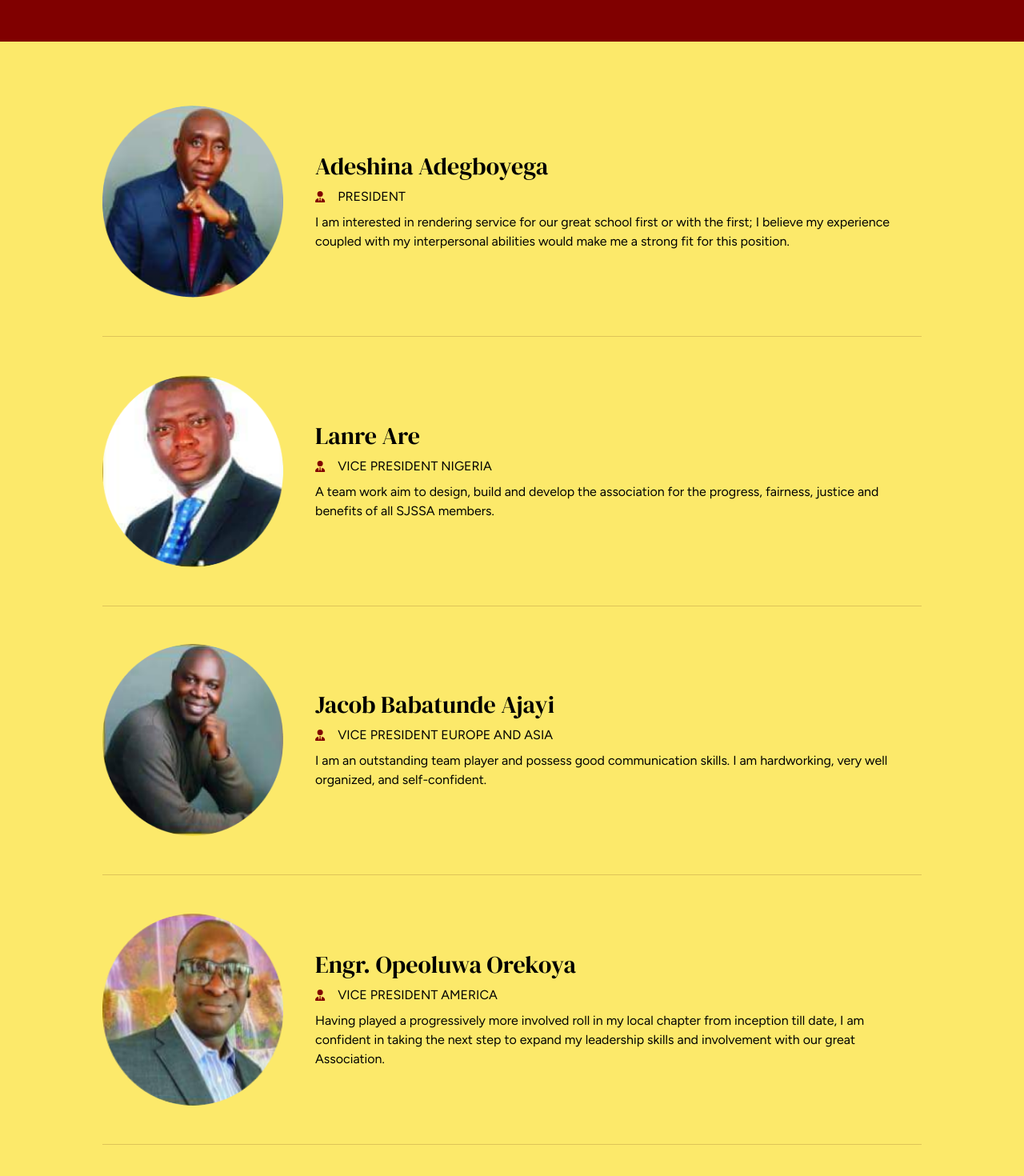
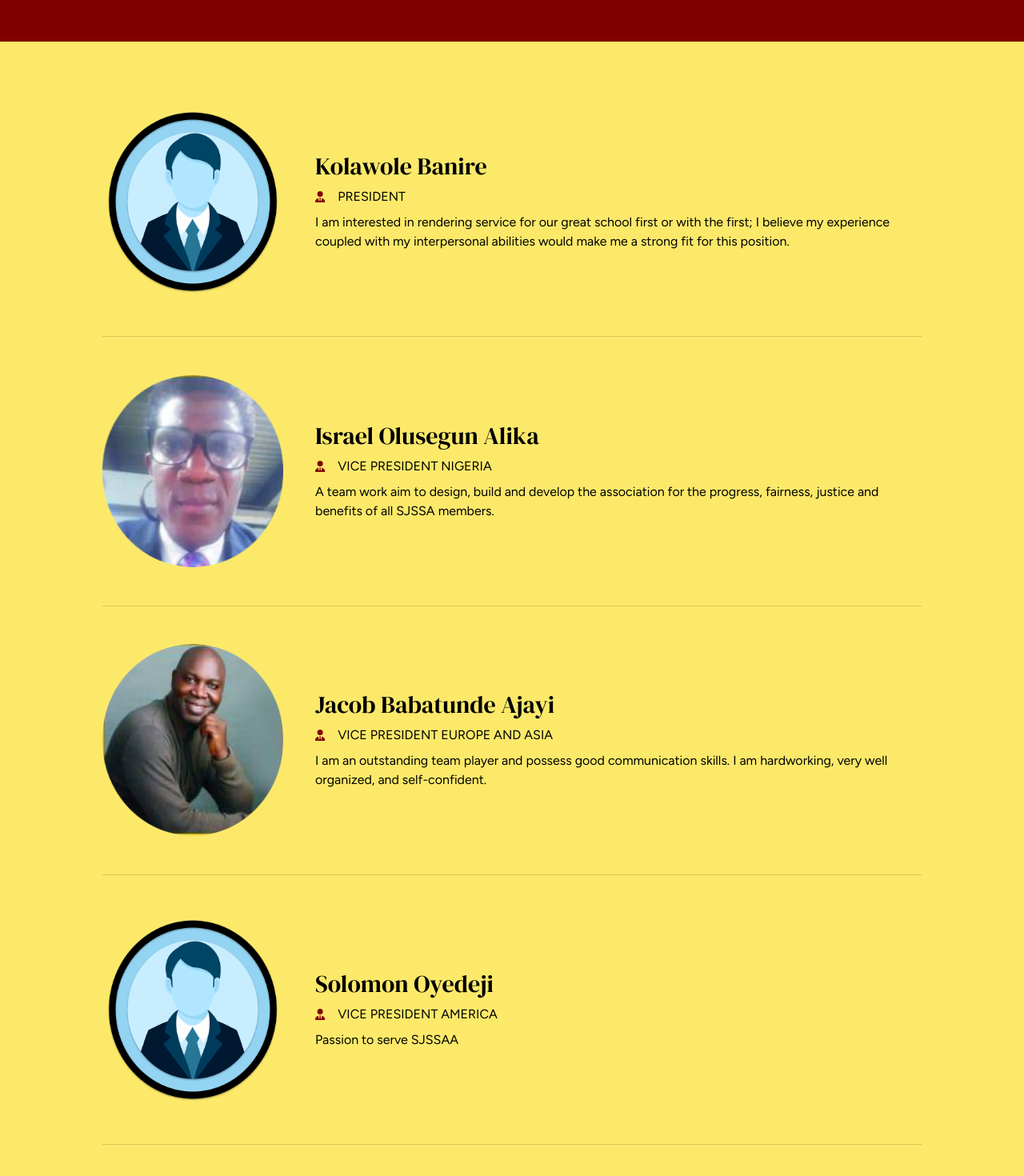
Before and after one commit to Harlexander/sjssaa, a Next.js app: page /excos/national-executives in a window 1280 px wide. Shown: the part 240-1710 px from the top of the page at 80% size. Built offline with nearby package versions, Linux system fonts and the light colour scheme; what tw-elements would draw is missing.

Commit message:
updaye excos

```diff
--- a/components/Carousel/HeroCarousel.js
+++ b/components/Carousel/HeroCarousel.js
@@ -7,7 +7,7 @@ import { OutlineButton, SolidButton } from '../Button/Button'
 const HeroCarousel = () => {
   return (
     <div className="h-[40em] md:h-screen">
-    <div style={{background : "url(/home.jpg)"}} className="flex flex-col h-full space-y-10 px-5 md:text-left text-center justify-center md:px-24 bg-gray-400 dark:bg-gray-700 dark:text-white">
+    <div id="heroImage" className="flex flex-col h-full space-y-10 px-5 md:text-left text-center justify-center md:px-24 bg-gray-400 dark:bg-gray-700 dark:text-white">
         <Fade>
         <p className='font-primary md:text-6xl text-3xl text-pry'>St. Joseph Secondary School Alumni Association (SJSSAA), Surulere Lagos.</p>
             <p className='md:text-2xl font-nunito text-white lg:w-3/5'>
--- a/components/Excos/Executive.js
+++ b/components/Excos/Executive.js
@@ -3,6 +3,30 @@ import { FontAwesomeIcon } from '@fortawesome/react-fontawesome'
 import React from 'react'
 import { SolidButton } from '../Button/Button'
 import ExecutiveContainer from './ExecutiveContainer'
+
+const executiveData = [
+  {
+    name: 'Kolawole Banire',
+    img: '',
+    bio: 'I am interested in rendering service for our great school first or with the first; I believe my experience coupled with my interpersonal abilities would make me a strong fit for this position.',
+    mail: 'kolawole.banire@sjssaa.com',
+    position: 'President',
+  },
+  {
+    name: 'Israel Olusegun Alika',
+    img: '../general secretary.png',
+    bio: 'A team work aim to design, build and develop the association for the progress, fairness, justice and benefits of all SJSSA members.',
+    mail: 'lanreare@sjssaa.com',
+    position: 'Vice President Nigeria',
+  },
+  {
+    name: 'Jacob Babatunde Ajayi',
+    img: '../vp.png',
+    bio: 'I am an outstanding team player and possess good communication skills. I am hardworking, very well organized, and self-confident.',
+    mail: 'jb.ajayi@sjssaa.com',
+    position: 'Vice President Europe and Asia',
+  },
+];
 
 const Executive = () => {
   return (
@@ -12,30 +36,18 @@ const Executive = () => {
             </div>
 
         <div className='w-full md:px-32 space-y-12'>
-        <ExecutiveContainer
-            name={'Adeshina Adegboyega'}
-            img="../president.png"
-            bio={"I am interested in rendering service for our great school first or with the first; I believe my experience coupled with my interpersonal abilities would make me a strong fit for this position."}
-            mail={"gboyega.adeshina@sjssaa.com"}
-            position="President"/>
+            {
+              executiveData.map((executive, index) => (
+                <>
+                <ExecutiveContainer
+                    {...executive}
+                    img={executive.img ? executive.img : '/user.webp'}
+                   />
 
-            <div className='h-[0.1px] md:h-[0.5px] bg-yellow-900 bg-opacity-20'/>
-
-            <ExecutiveContainer
-            name={'Lanre Are'}
-            img="../vp-nigeria.png"
-            bio={"A team work aim to design, build and develop the association for the progress, fairness, justice and benefits of all SJSSA members."}
-            mail={"lanreare@sjssaa.com"}
-            position="Vice President Nigeria"/>
-
-            <div className='h-[0.1px] md:h-[0.5px] bg-yellow-900 bg-opacity-20'/>
-
-            <ExecutiveContainer
-            name={'Jacob Babatunde Ajayi'}
-            img="../vp.png"
-            bio={"I am an outstanding team player and possess good communication skills. I am hardworking, very well organized, and self-confident."}
-            mail={"jb.ajayi@sjssaa.com"}
-            position="Vice President Europe and Asia"/>
+                  <div className='h-[0.1px] md:h-[0.5px] bg-yellow-900 bg-opacity-20'/>
+                </>
+              ))
+            }
         </div>
 
         <div className='flex justify-center py-10'>
--- a/pages/excos/national-executives.js
+++ b/pages/excos/national-executives.js
@@ -3,6 +3,109 @@ import ExecutiveContainer from '../../components/Excos/ExecutiveContainer'
 import PageHeader from '../../components/Header/PageHeader'
 import UnderConstruction from '../../components/Header/UnderConstruction'
 import IndexNavbar from '../../components/Navbar/Navbar'
+
+
+const executiveData = [
+  {
+    name: 'Kolawole Banire',
+    img: '',
+    bio: 'I am interested in rendering service for our great school first or with the first; I believe my experience coupled with my interpersonal abilities would make me a strong fit for this position.',
+    mail: 'kolawole.banire@sjssaa.com',
+    position: 'President',
+  },
+  {
+    name: 'Israel Olusegun Alika',
+    img: '../general secretary.png',
+    bio: 'A team work aim to design, build and develop the association for the progress, fairness, justice and benefits of all SJSSA members.',
+    mail: 'lanreare@sjssaa.com',
+    position: 'Vice President Nigeria',
+  },
+  {
+    name: 'Jacob Babatunde Ajayi',
+    img: '../vp.png',
+    bio: 'I am an outstanding team player and possess good communication skills. I am hardworking, very well organized, and self-confident.',
+    mail: 'jb.ajayi@sjssaa.com',
+    position: 'Vice President Europe and Asia',
+  },
+  {
+    name: 'Solomon Oyedeji',
+    img: '',
+    bio: 'Passion to serve SJSSAA',
+    mail: 'oorekoya@sjssaa.com',
+    position: 'Vice President America',
+  },
+  {
+    name: 'Monday Udo',
+    img: '',
+    bio: '',
+    mail: 'israelolusegun.alika@sjssaa.com',
+    position: 'General Secretary',
+  },
+  {
+    name: 'Dr. Emmanuel Ehiwe',
+    img: '../asst.sec.europe & asia.png',
+    bio: 'Passion to serve SJSSAA',
+    mail: 'eehiwe@sjssaa.com',
+    position: 'Asst. Sect Europe and Asia',
+  },
+  {
+    name: 'Anthony Ebhojaye',
+    img: '',
+    bio: 'Passion to serve SJSSAA',
+    mail: 'anthony.ebhojaye@sjssaa.com',
+    position: 'Asst. Sect North and South America',
+  },
+  {
+    name: 'Akeem Ajayi',
+    img: '../financial secretary.png',
+    bio: 'I am an Accountant by training and I have also worked in the banking sector for 19 years. I am honest, hardworking and trustworthy and can be relied upon to do what is expected of me every-time',
+    mail: 'akeem.ajayi@sjssaa.com',
+    position: 'Financial Secretary',
+  },
+  {
+    name: 'Edward Dunkwu',
+    img: '../treasurer.png',
+    bio: 'Passion to serve SJSSAA',
+    mail: 'edunkwu@sjssaa.com',
+    position: 'Treasurer',
+  },
+  {
+    name: 'Olanrewaju Dossouyovo',
+    img: '',
+    bio: 'Passion to serve SJSSAA',
+    mail: 'ola.dossouyovo@sjssaa.com',
+    position: 'Social Secretary',
+  },
+  {
+    name: 'Fatiu Bello Olaitan',
+    img: '../assistant pro.png',
+    bio: 'Passion to serve SJSSAA',
+    mail: 'fatiu.bello@sjssaa.com',
+    position: 'Public Relations Officer',
+  },
+  {
+    name: 'Jolaosho Adewale',
+    img: '',
+    bio: 'Passion to serve SJSSAA',
+    mail: 'jolaoshoadewale@sjssaa.com',
+    position: 'Asst. Fin. Secretary',
+  },
+  {
+    name: 'Samuel Afekhade',
+    img: '',
+    bio: 'Passion to serve SJSSAA',
+    mail: 'samuel.afe@sjssaa.com',
+    position: 'Asst. Social Secretary',
+  },
+  {
+    name: 'Aboyewa Okonedo',
+    img: '',
+    bio: 'Passion to serve SJSSAA',
+    mail: 'aboyewa.okonedo@sjssaa.com',
+    position: 'Asst. General Secretary',
+  },
+];
+
 
 const Index = () => {
   return (
@@ -13,126 +116,20 @@ const Index = () => {
 
 
          <div className='w-full md:px-32 px-5 space-y-12 py-20'>
-            <ExecutiveContainer
-            name={'Adeshina Adegboyega'}
-            img="../president.png"
-            bio={"I am interested in rendering service for our great school first or with the first; I believe my experience coupled with my interpersonal abilities would make me a strong fit for this position."}
-            mail={"gboyega.adeshina@sjssaa.com"}
-            position="President"/>
+           {
+              executiveData.map((executive, index) => (
+                <>
+                   <ExecutiveContainer
+                      name={executive.name}
+                      img={executive.img ? executive.img : "/user.webp"}
+                      bio={executive.bio}
+                      mail={executive.mail}
+                      position={executive.position}/>
 
-            <div className='h-[0.1px] md:h-[0.5px] bg-yellow-900 bg-opacity-20'/>
-
-            <ExecutiveContainer
-            name={'Lanre Are'}
-            img="../vp-nigeria.png"
-            bio={"A team work aim to design, build and develop the association for the progress, fairness, justice and benefits of all SJSSA members."}
-            mail={"lanreare@sjssaa.com"}
-            position="Vice President Nigeria"/>
-
-            <div className='h-[0.1px] md:h-[0.5px] bg-yellow-900 bg-opacity-20'/>
-
-            <ExecutiveContainer
-            name={'Jacob Babatunde Ajayi'}
-            img="../vp.png"
-            bio={"I am an outstanding team player and possess good communication skills. I am hardworking, very well organized, and self-confident."}
-            mail={"jb.ajayi@sjssaa.com	"}
-            position="Vice President Europe and Asia"/>
-            <div className='h-[0.1px] md:h-[0.5px] bg-yellow-900 bg-opacity-20'/>
-
-            <ExecutiveContainer
-            name={'Engr. Opeoluwa Orekoya'}
-            img="../vice president america.png"
-            bio={"Having played a progressively more involved roll in my local chapter from inception till date, I am confident in taking the next step to expand my leadership skills and involvement with our great Association."}
-            mail={"oorekoya@sjssaa.com"}
-            position="Vice President America"/>
-
-            <div className='h-[0.1px] md:h-[0.5px] bg-yellow-900 bg-opacity-20'/>
-
-            <ExecutiveContainer
-            name={'Israel Olusegun Alika'}
-            img="../general secretary.png"
-            bio={"My passion is driven by the love for service, present experience as the sitting vice president of 87 sets, and my perennial experience and commitment towards the formation of the old boys association thus far."}
-            mail={"israelolusegun.alika@sjssaa.com"}
-            position="General Secretary"/>
-
-            <div className='h-[0.1px] md:h-[0.5px] bg-yellow-900 bg-opacity-20'/>
-
-            <ExecutiveContainer
-            name={'Dr. Emmanuel Ehiwe'}
-            img="../asst.sec.europe & asia.png"
-            bio={"Passion to serve SJSSAA"}
-            mail={"eehiwe@sjssaa.com"}
-            position="Asst. Sect Europe and asia"/>
-            <div className='h-[0.1px] md:h-[0.5px] bg-yellow-900 bg-opacity-20'/>
-
-
-            <ExecutiveContainer
-            name={'Akeem Ajayi'}
-            img="../financial secretary.png"
-            bio={"I am an Accountant by training and I have also worked in the banking sector for 19 years. I am honest, hardworking and trustworthy and can be relied upon to do what is expected of me every-time"}
-            mail={"akeem.ajayi@sjssaa.com	"}
-            position="Financial Secretary"/>
-            <div className='h-[0.1px] md:h-[0.5px] bg-yellow-900 bg-opacity-20'/>
-
-            <ExecutiveContainer
-            name={'Edward Dunkwu'}
-            img="../treasurer.png"
-            bio={"Passion to serve SJSSAA"}
-            mail={"edunkwu@sjssaa.com	"}
-            position="Treasurer"/>
-            <div className='h-[0.1px] md:h-[0.5px] bg-yellow-900 bg-opacity-20'/>
-
-            <ExecutiveContainer
-            name={'Nwanze Victor'}
-            img="../social secretary.png"
-            bio={"Passion to serve SJSSAA"}
-            mail={"nwanze.v@sjssaa.com"}
-            position="Social Secretary"/>
-            <div className='h-[0.1px] md:h-[0.5px] bg-yellow-900 bg-opacity-20'/>
-
-            <ExecutiveContainer
-            name={'Henry Nkatta'}
-            img="../public relations officer.png"
-            bio={"Passion to serve SJSSAA"}
-            mail={"nwankantta@sjssaa.com"}
-            position="Public Relations Officer"/>
-
-            <div className='h-[0.1px] md:h-[0.5px] bg-yellow-900 bg-opacity-20'/>
-
-            <ExecutiveContainer
-            name={'Adebowale S. Onibanjo'}
-            img="../asst.financial secretary.png"
-            bio={"Passion to serve SJSSAA"}
-            mail={"aonibanjo@sjssaa.com"}
-            position="Asst. Fin. Secretary"/>
-
-            <div className='h-[0.1px] md:h-[0.5px] bg-yellow-900 bg-opacity-20'/>
-
-            <ExecutiveContainer
-            name={'Fatiu Bello Olaitan'}
-            img="../assistant pro.png"
-            bio={"With dedication and commitment, I will forever continue to be a viable and ready-to-serve member of the association…"}
-            mail={"fatiu.bello@sjssaa.com"}
-            position="Assistant PRO"/>
-
-            <div className='h-[0.1px] md:h-[0.5px] bg-yellow-900 bg-opacity-20'/>
-
-            <ExecutiveContainer
-            name={'Elizabeth Inyang'}
-            img="../asst.social secretary.png"
-            bio={"Passion to serve SJSSAA"}
-            mail={"eliyang@sjssaa.com"}
-            position="Asst. Social Secretary"/>
-
-            <div className='h-[0.1px] md:h-[0.5px] bg-yellow-900 bg-opacity-20'/>
-
-            <ExecutiveContainer
-            name={'Aboyewa Okonedo'}
-            img="../assist.general secretary.png"
-            bio={"Passion to serve SJSSAA"}
-            mail={"tom.okonedo@sjssaa.com	"}
-            position="Asst. General Secretary"/>
-
+                      <div className='h-[0.1px] md:h-[0.5px] bg-yellow-900 bg-opacity-20'/>
+                </>
+              ))
+           }
         </div>
 
     </div>
--- a/styles/globals.css
+++ b/styles/globals.css
@@ -17,3 +17,8 @@ html{
         margin-left : 16rem
     }
 }
+
+#heroImage{
+    background: url('../public//sjss1995\ \(3\).jpeg') no-repeat;
+    background-size: cover;
+}
```
Also changed, not shown: components/Navbar/Navbar.js (+4 -4 lines), layout/admin.js (+5 -5 lines), layout/users.js (+5 -5 lines), public/user.webp (added).
